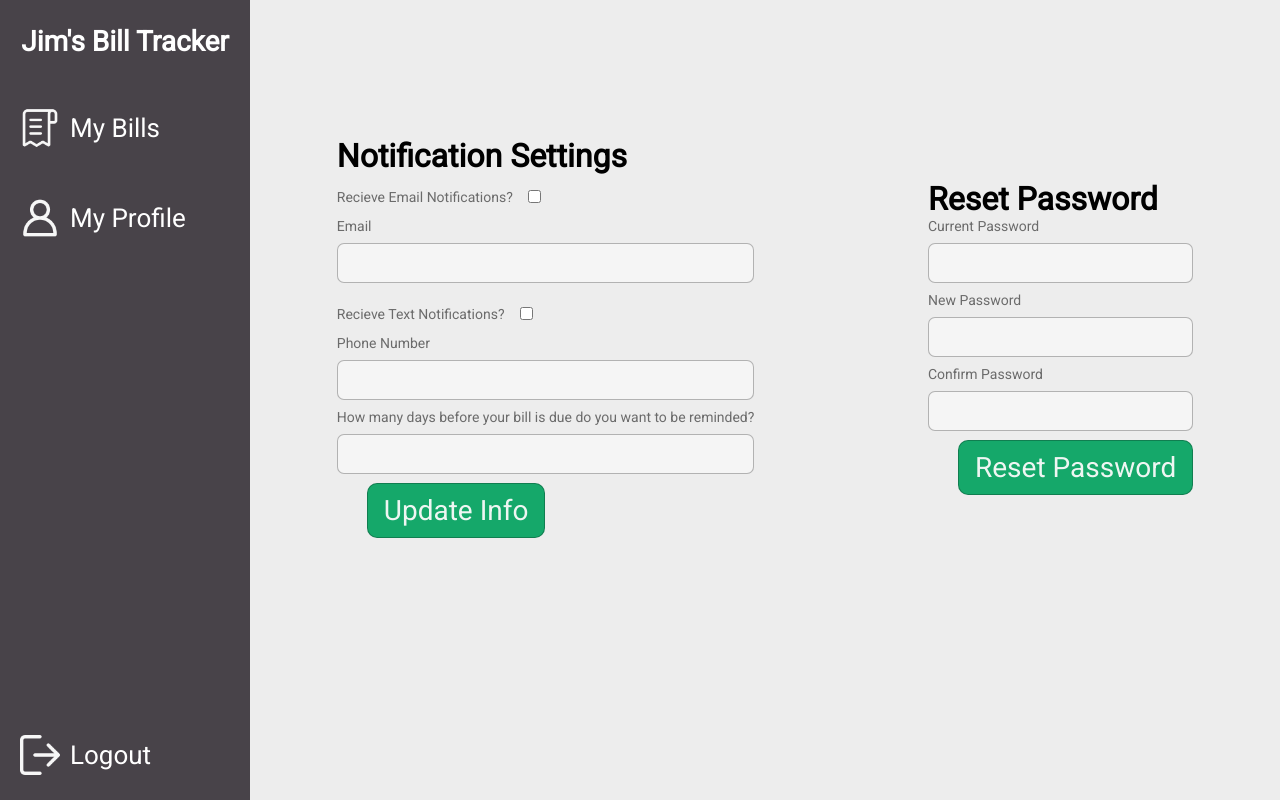
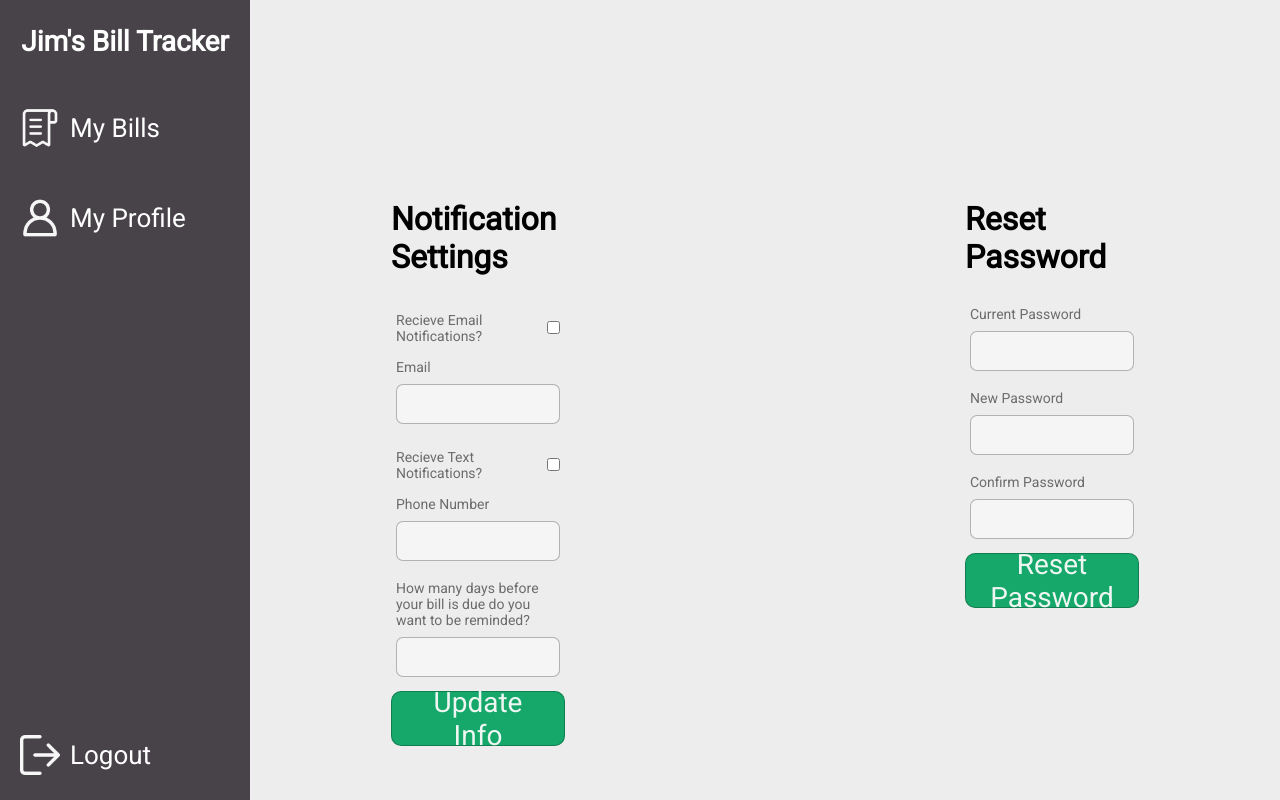
Before and after one commit to jimmykehs/BillTracker2.0, a React (Create React App) app: page /myProfile in a window 1280 px wide. Built offline with nearby package versions, Linux system fonts and the light colour scheme; no server answers.

Commit message:
Small styling changes

```diff
--- a/api/index.js
+++ b/api/index.js
@@ -33,7 +33,7 @@ apiRouter.use("/user", userRouter);
 apiRouter.use("/bill", billRouter);
 apiRouter.use((err, req, res, next) => {
   console.log(`ERR MIDDLEWARE \n`, err);
-  res.send({ name: err.name, error: err.error });
+  res.status(500).send({ name: err.name, error: err.error });
 });
 
 module.exports = { apiRouter };
--- a/src/App.css
+++ b/src/App.css
@@ -34,6 +34,11 @@ input[type="checkbox"] {
   margin-left: 30px;
 }
 
+.submitFormButton:hover {
+  cursor: pointer;
+  background-color: #179c65;
+}
+
 .formGroup {
   display: -webkit-box;
   display: -ms-flexbox;
@@ -58,4 +63,54 @@ label {
   font-size: 14px;
   color: rgba(0, 0, 0, 0.55);
 }
+
+.error {
+  color: red;
+  padding: 10px;
+  -webkit-animation: fadeInOut 2s ease forwards;
+          animation: fadeInOut 2s ease forwards;
+}
+
+@-webkit-keyframes fadeInOut {
+  0% {
+    opacity: 0;
+  }
+  50% {
+    opacity: 1;
+  }
+  100% {
+    opacity: 0;
+  }
+}
+
+@keyframes fadeInOut {
+  0% {
+    opacity: 0;
+  }
+  50% {
+    opacity: 1;
+  }
+  100% {
+    opacity: 0;
+  }
+}
+
+.success {
+  color: green;
+  padding: 10px;
+  -webkit-animation: fadeInOut 2s ease forwards;
+          animation: fadeInOut 2s ease forwards;
+}
+
+@keyframes fadeInOut {
+  0% {
+    opacity: 0;
+  }
+  50% {
+    opacity: 1;
+  }
+  100% {
+    opacity: 0;
+  }
+}
 /*# sourceMappingURL=App.css.map */
--- a/src/Components/Dashboard/MyProfile/MyProfile.css
+++ b/src/Components/Dashboard/MyProfile/MyProfile.css
@@ -1,22 +1,51 @@
-#NotificationSettings,
-#ResetPassword {
-  display: -webkit-box;
-  display: -ms-flexbox;
-  display: flex;
-}
-
 #MyProfileContainer {
   height: 100vh;
   width: 100vw;
   display: -webkit-box;
   display: -ms-flexbox;
   display: flex;
-  -ms-flex-pack: distribute;
-      justify-content: space-around;
-  -webkit-box-align: center;
-      -ms-flex-align: center;
-          align-items: center;
+  -webkit-box-pack: center;
+      -ms-flex-pack: center;
+          justify-content: center;
+  -webkit-box-align: start;
+      -ms-flex-align: start;
+          align-items: flex-start;
+  padding-top: 200px;
   padding-left: 250px;
   padding-bottom: 125px;
 }
+
+#MyProfileContainer #NotificationSettings,
+#MyProfileContainer #ResetPassword {
+  margin: 0px 200px;
+}
+
+#MyProfileContainer #NotificationSettings h1,
+#MyProfileContainer #ResetPassword h1 {
+  margin-bottom: 25px;
+}
+
+#MyProfileContainer #NotificationSettings form,
+#MyProfileContainer #ResetPassword form {
+  display: -webkit-box;
+  display: -ms-flexbox;
+  display: flex;
+  -webkit-box-orient: vertical;
+  -webkit-box-direction: normal;
+      -ms-flex-direction: column;
+          flex-direction: column;
+  -webkit-box-pack: center;
+      -ms-flex-pack: center;
+          justify-content: center;
+}
+
+#MyProfileContainer #NotificationSettings form .formGroup,
+#MyProfileContainer #ResetPassword form .formGroup {
+  margin: 5px;
+}
+
+#MyProfileContainer #NotificationSettings form button,
+#MyProfileContainer #ResetPassword form button {
+  margin-left: 0px;
+}
 /*# sourceMappingURL=MyProfile.css.map */
--- a/src/Components/Dashboard/MyProfile/MyProfile.scss
+++ b/src/Components/Dashboard/MyProfile/MyProfile.scss
@@ -1,14 +1,31 @@
-#NotificationSettings,
-#ResetPassword {
-  display: flex;
-}
-
 #MyProfileContainer {
   height: 100vh;
   width: 100vw;
   display: flex;
-  justify-content: space-around;
-  align-items: center;
+  justify-content: center;
+  align-items: flex-start;
+  padding-top: 200px;
   padding-left: 250px;
   padding-bottom: 125px;
+
+  #NotificationSettings,
+  #ResetPassword {
+    margin: 0px 200px;
+    h1 {
+      margin-bottom: 25px;
+    }
+    form {
+      display: flex;
+      flex-direction: column;
+      justify-content: center;
+
+      .formGroup {
+        margin: 5px;
+      }
+
+      button {
+        margin-left: 0px;
+      }
+    }
+  }
 }
--- a/src/Components/Dashboard/MyProfile/NotificationSettings.js
+++ b/src/Components/Dashboard/MyProfile/NotificationSettings.js
@@ -9,9 +9,13 @@ const NotificationSettings = ({ user, setUser }) => {
   );
   const [textAlerts, setTextAlerts] = useState(user.text_alerts);
   const [emailAlerts, setEmailAlerts] = useState(user.email_alerts);
+  const [error, setError] = useState("");
+  const [success, setSuccess] = useState("");
 
   async function updateUserSettings() {
     try {
+      setSuccess("");
+      setError("");
       const updateData = {
         email,
         phone_number: phone,
@@ -28,7 +32,9 @@ const NotificationSettings = ({ user, setUser }) => {
           },
         }
       );
+      setSuccess("Notification settings successfully changed!");
     } catch (error) {
+      setError("Error changing notification settings");
       console.log(error);
     }
   }
@@ -95,6 +101,8 @@ const NotificationSettings = ({ user, setUser }) => {
         </div>
         <button className="submitFormButton">Update Info</button>
       </form>
+      {error ? <p className="error">{error}</p> : ""}
+      {success ? <p className="success">{success}</p> : ""}
     </div>
   );
 };
```
Also changed, not shown: src/App.scss (+41 -0 lines), 2 other files (tests, documents, lock files or other folders).
